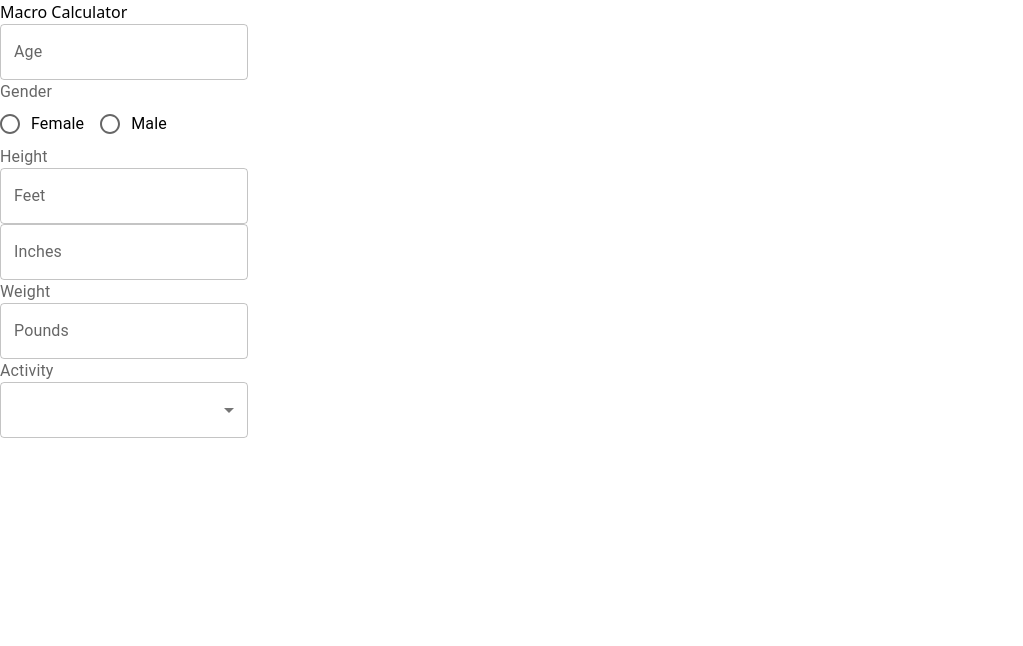
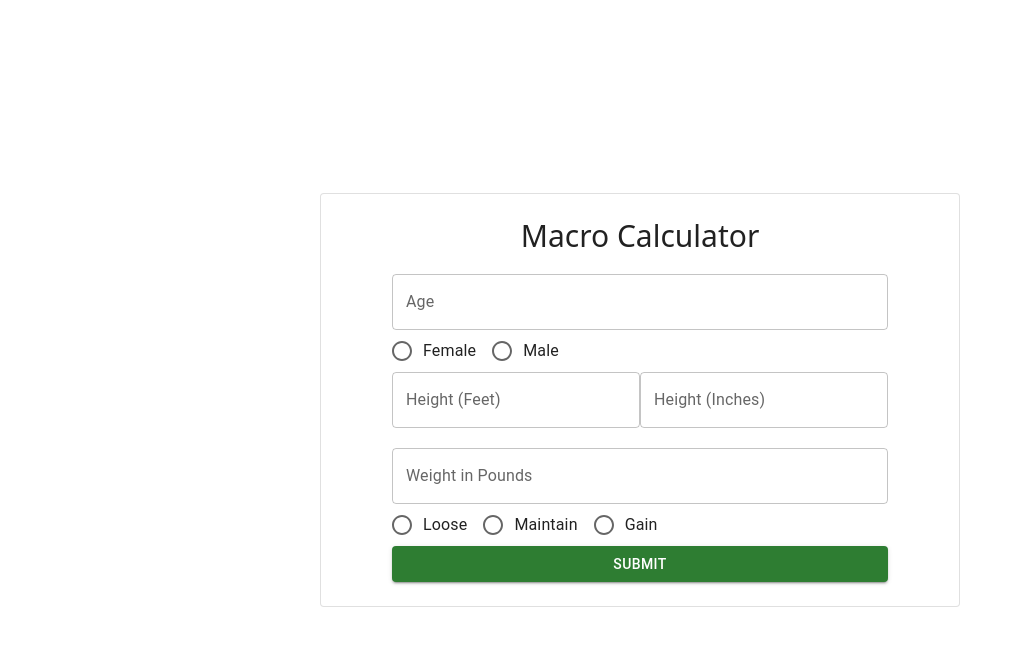
Before and after one commit to niclast7611/macro_calculator, a React (Create React App) app: page / in a window 1280 px wide. Shown: the top 646 px of the page, without its empty margins (0-1023 px from the left). Built offline with nearby package versions, Linux system fonts and the light colour scheme.

Commit message:
a little styling and more form inputs

```diff
--- a/src/App.tsx
+++ b/src/App.tsx
@@ -3,8 +3,7 @@ import Form from './Form.js';
 
 function App() {
   return (
-    <div className="">
-     <h1>Macro Calculator</h1>
+    <div className="justify-center flex my-auto">
      <Form/>
     </div>
   );
--- a/src/Form.js
+++ b/src/Form.js
@@ -3,44 +3,47 @@ import Radio from '@mui/material/Radio';
 import RadioGroup from '@mui/material/RadioGroup';
 import FormControlLabel from '@mui/material/FormControlLabel';
 import FormControl from '@mui/material/FormControl';
-import FormLabel from '@mui/material/FormLabel';
-import MenuItem from '@mui/material/MenuItem';
-import Select from '@mui/material/Select';
-
+import Card from '@mui/material/Card';
+import Button from '@mui/material/Button';
 
 export default function Form() {
   return (
-    <div>
-      <FormControl>
+    <div className="grid h-screen place-items-center">
+      <Card
+      variant="outlined"
+      className='h-fit w-[40rem] justify-center p-6 text-center'
+    >
+           <h1 className='text-3xl pb-5'
+              >Macro Calculator</h1>
+
+        <FormControl className='pb-5'>
           <TextField
-              id="outlined-required"
                 label="Age"/>
-        <FormLabel id="demo-radio-buttons-group-label">Gender</FormLabel>
+
             <RadioGroup row name="row-radio-buttons-group">
               <FormControlLabel value="female" control={<Radio />} label="Female" />
               <FormControlLabel value="male" control={<Radio />} label="Male" />
             </RadioGroup>
-      <FormLabel id="demo-radio-buttons-group-label">Height</FormLabel>
-        <TextField
-              id="outlined-required"
-              label="Feet"/>
-        <TextField
-              id="outlined-required"
-              label="Inches"/>
-      <FormLabel id="demo-radio-buttons-group-label">Weight</FormLabel>
-        <TextField
-                id="outlined-required"
-                label="Pounds"/>
-      <FormLabel id="demo-simple-select-label">Activity</FormLabel>
-        <Select
-          label="Activity">
-            {/* need to change values and add default value */}
-          <MenuItem value={10}>Ten</MenuItem>
-          <MenuItem value={20}>Twenty</MenuItem>
-          <MenuItem value={30}>Thirty</MenuItem>
-        </Select>
+        <div className='flex-row justify-between pb-5'>
 
+          <TextField label="Height (Feet)"/>
+
+          <TextField label="Height (Inches)"/>
+
+        </div>
+
+          <TextField label="Weight in Pounds"/>
+
+
+        <RadioGroup row>
+          <FormControlLabel value="12" control={<Radio />} label="Loose" />
+          <FormControlLabel value="14" control={<Radio />} label="Maintain" />
+          <FormControlLabel value="15" control={<Radio />} label="Gain" />
+        </RadioGroup>
+
+        <Button variant="contained" color="success">Submit</Button>
         </FormControl>
+      </Card>
     </div>
   )
 }
```
Lines whose indentation alone changed are shown as unchanged.
